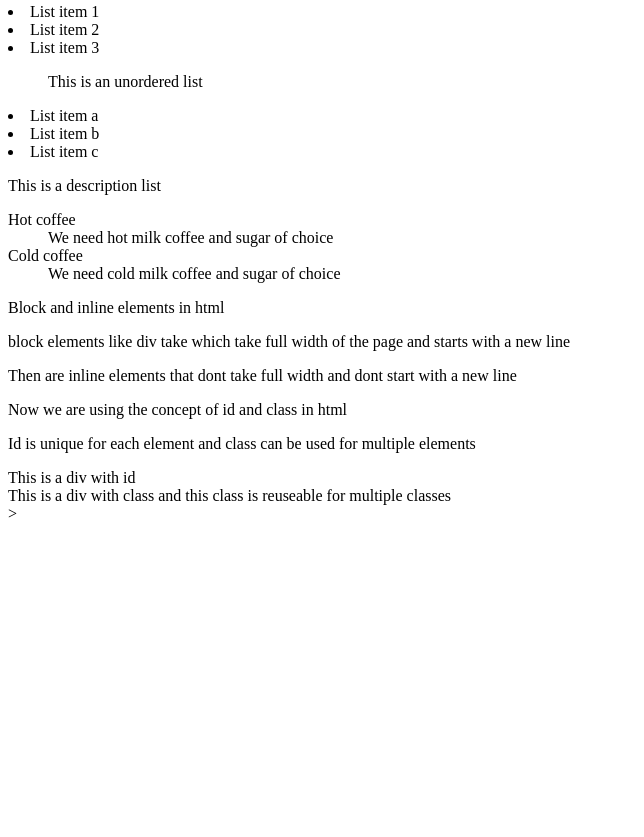
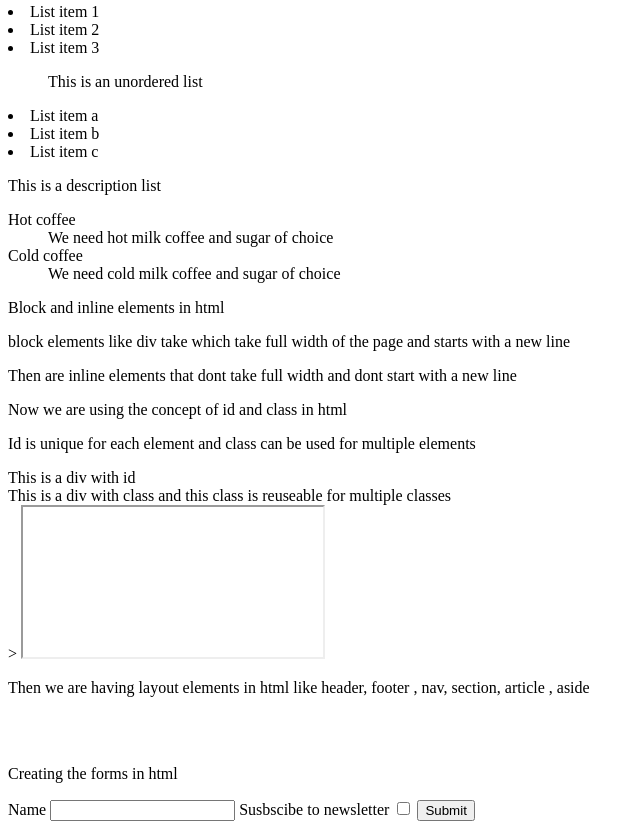
Before and after one commit to charualt/practicehtml, a plain HTML site: page Learning/index.html in a window 1280 px wide. Shown: the part 574-1411 px from the top of the page, without its empty margins (0-644 px from the left). Before the commit the page ends 1105 px from the top, so only its background shows below. Drawn offline with Linux system fonts and the light colour scheme.

Commit message:
Added changes for index also added layout changes for portfolio .

```diff
--- a/Learning/index.html
+++ b/Learning/index.html
@@ -48,6 +48,18 @@ There are 3 types of lists in html ol , ul and dl.
 <p> Id is unique for each element and class can be used for multiple elements</p>
 <div id="div1"> This is a div with id</div>
 <div class="div2">This is a div with class and this class is reuseable for multiple classes</div>>
+<iframe>This is used to embed another webpage inside the current webpage</iframe>
+<p> Then we are having layout elements in html like header, footer , nav, section, article , aside</p>
+<br>
+<br>
+<p>Creating the forms in html</p>
+<form>
+<label for="name">Name</label>
+<input type="text" id="name" name="name" plcaeholder="Enter your name">
+<label for="checkbox">Susbscibe to newsletter</label>
+<input type="checkbox" id="subscribe" name="subscribe">
+
+<button type="submit">Submit</button>
 
 </body>
 </html>
```
Also changed, not shown: Learning/Portfolio.html (added, +27 -0 lines).
